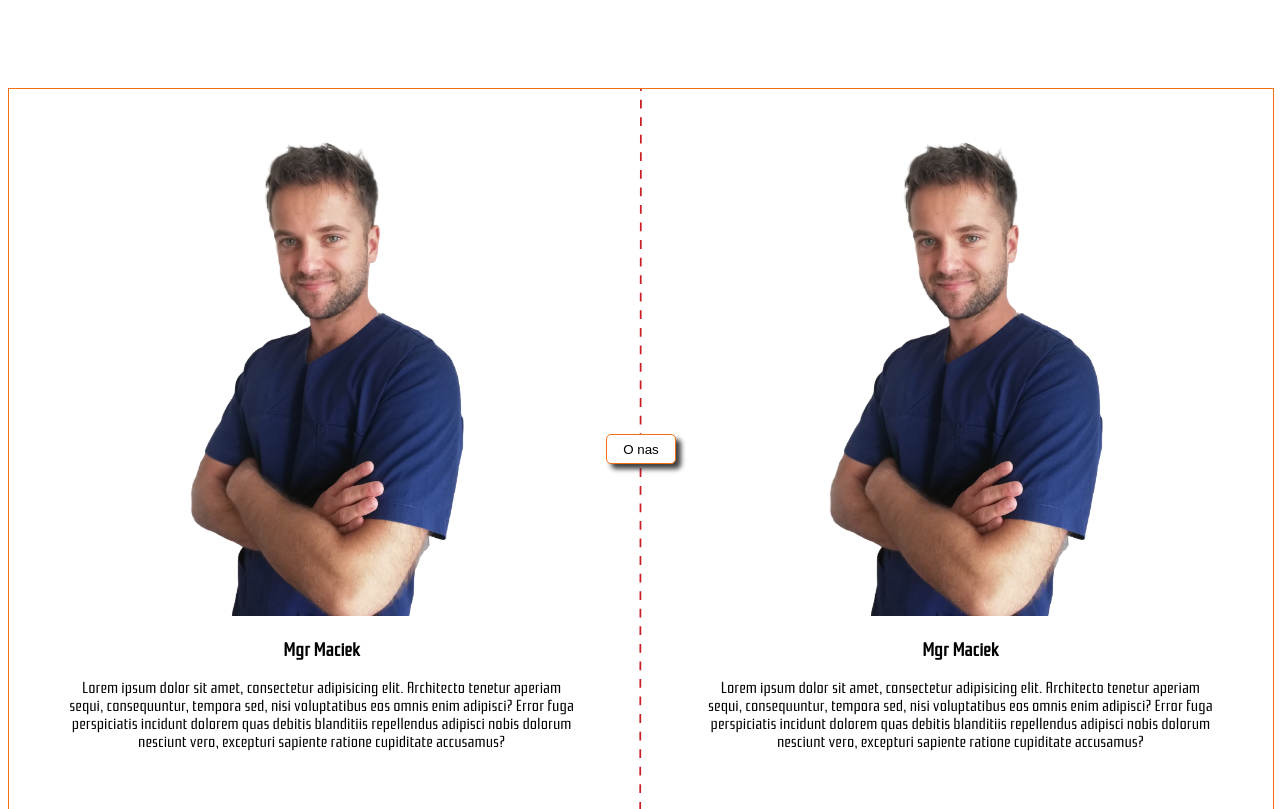
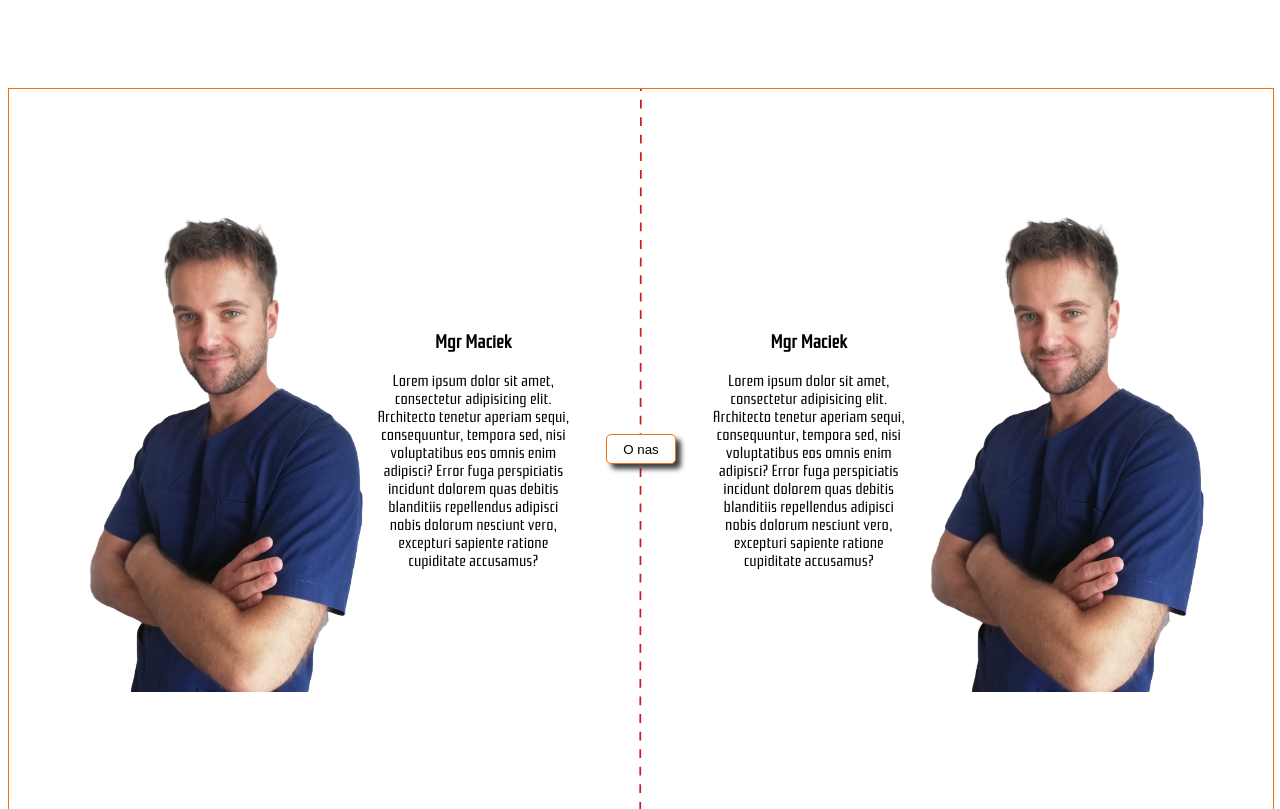
Before and after one commit to wszczawinski/FizjosHemat, a Gatsby site: page / in a window 1280 px wide. Shown: the part 640-1449 px from the top of the page. Built offline with nearby package versions, Linux system fonts and the light colour scheme; Gatsby itself is replaced by a stand-in of ours.

Commit message:
feat(index): styling

```diff
--- a/src/components/IndexSections/AboutSection.js
+++ b/src/components/IndexSections/AboutSection.js
@@ -7,28 +7,34 @@ export const AboutSection = () => {
         <>
             <article className={styles.aboutArticle}>
                 <img src={MaciekImage} alt="" className={styles.aboutImage} />
-                <h3 className={styles.aboutTitle}>Mgr Maciek</h3>
-                <p className={styles.aboutDescription}>
-                    Lorem ipsum dolor sit amet, consectetur adipisicing elit. Architecto
-                    tenetur aperiam sequi, consequuntur, tempora sed, nisi voluptatibus
-                    eos omnis enim adipisci? Error fuga perspiciatis incidunt dolorem quas
-                    debitis blanditiis repellendus adipisci nobis dolorum nesciunt vero,
-                    excepturi sapiente ratione cupiditate accusamus?
-                </p>
+                <div className={styles.aboutDescription}>
+                    <h3 className={styles.aboutTitle}>Mgr Maciek</h3>
+                    <p className={styles.aboutText}>
+                        Lorem ipsum dolor sit amet, consectetur adipisicing elit.
+                        Architecto tenetur aperiam sequi, consequuntur, tempora sed, nisi
+                        voluptatibus eos omnis enim adipisci? Error fuga perspiciatis
+                        incidunt dolorem quas debitis blanditiis repellendus adipisci
+                        nobis dolorum nesciunt vero, excepturi sapiente ratione cupiditate
+                        accusamus?
+                    </p>
+                </div>
             </article>
             <button className={styles.btn} href="/about/">
                 O nas
             </button>
             <article className={styles.aboutArticle}>
+                <div className={styles.aboutDescription}>
+                    <h3 className={styles.aboutTitle}>Mgr Maciek</h3>
+                    <p className={styles.aboutText}>
+                        Lorem ipsum dolor sit amet, consectetur adipisicing elit.
+                        Architecto tenetur aperiam sequi, consequuntur, tempora sed, nisi
+                        voluptatibus eos omnis enim adipisci? Error fuga perspiciatis
+                        incidunt dolorem quas debitis blanditiis repellendus adipisci
+                        nobis dolorum nesciunt vero, excepturi sapiente ratione cupiditate
+                        accusamus?
+                    </p>
+                </div>
                 <img src={MaciekImage} alt="" className={styles.aboutImage} />
-                <h3 className={styles.aboutTitle}>Mgr Maciek</h3>
-                <p className={styles.aboutDescription}>
-                    Lorem ipsum dolor sit amet, consectetur adipisicing elit. Architecto
-                    tenetur aperiam sequi, consequuntur, tempora sed, nisi voluptatibus
-                    eos omnis enim adipisci? Error fuga perspiciatis incidunt dolorem quas
-                    debitis blanditiis repellendus adipisci nobis dolorum nesciunt vero,
-                    excepturi sapiente ratione cupiditate accusamus?
-                </p>
             </article>
         </>
     );
--- a/src/components/IndexSections/index.module.scss
+++ b/src/components/IndexSections/index.module.scss
@@ -5,8 +5,23 @@
 
 .aboutArticle {
     font-family: 'Rationale';
-    width: 40%;
     text-align: center;
+    display: flex;
+    flex-direction: column;
+    align-items: center;
+    width: 95%;
+}
+
+@media (min-width: 500px) {
+    .aboutArticle {
+        width: 40%;
+    }
+}
+
+@media (min-width: 1100px) {
+    .aboutArticle {
+        flex-direction: row;
+    }
 }
 
 .aboutImage {
--- a/src/pages/index.module.scss
+++ b/src/pages/index.module.scss
@@ -22,14 +22,20 @@ html {
 
     section {
         width: 100%;
-        height: 90vh;
-        background: url('../images/lineBackground.svg');
-        background-size: cover;
-        background-position: center;
         display: flex;
-        flex-direction: row;
+        flex-direction: column;
         justify-content: center;
         align-items: center;
         border: 1px solid #f47014;
     }
+
+    @media (min-width: 500px) {
+        section {
+            background: url('../images/lineBackground.svg');
+            background-size: cover;
+            background-position: center;
+            height: 90vh;
+            flex-direction: row;
+        }
+    }
 }
```
